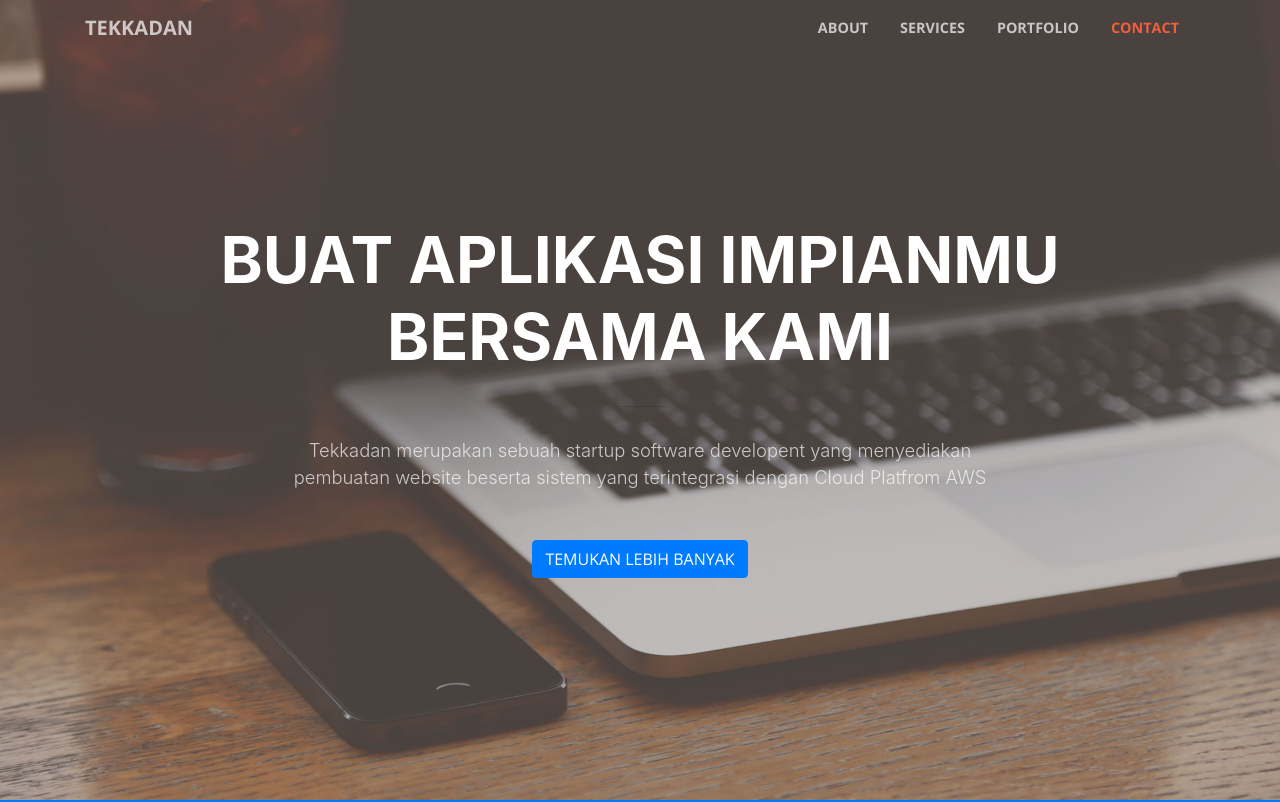
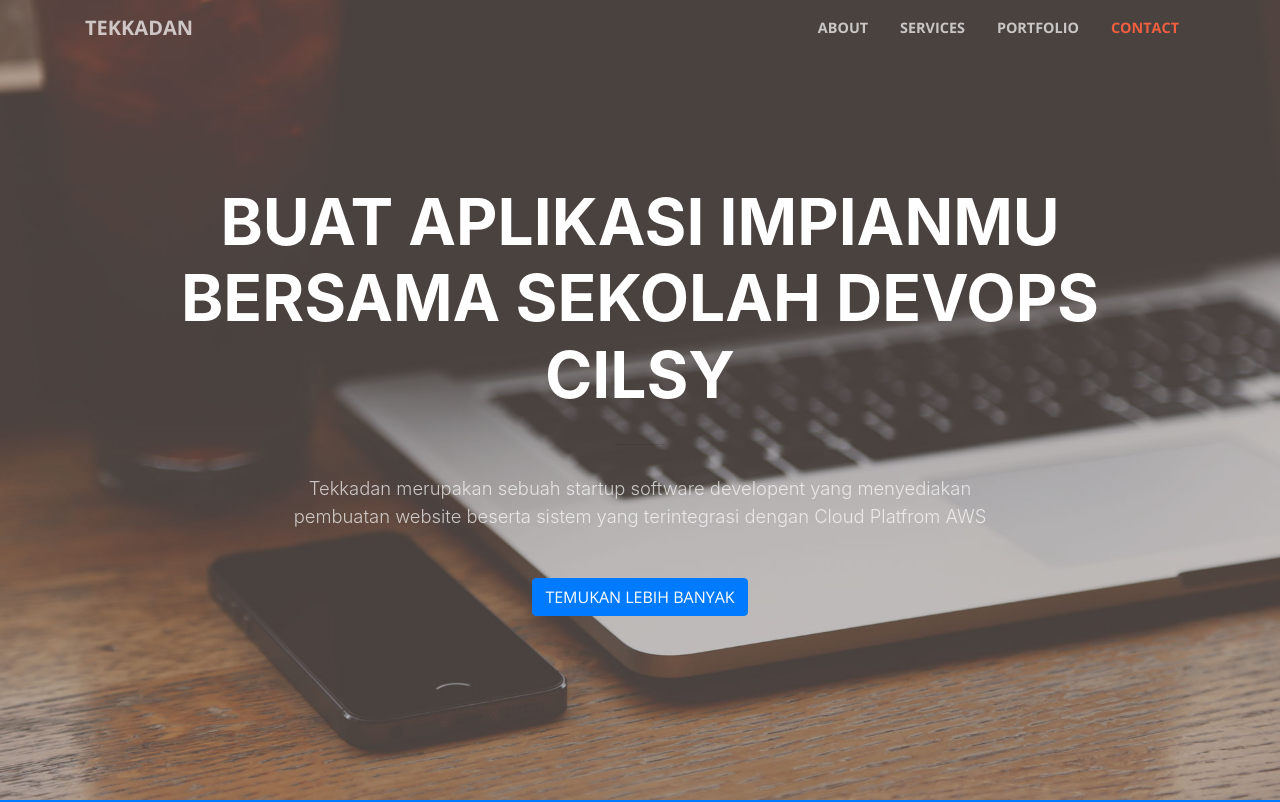
Before and after one commit to dikdoang17/landing-page, a website with bundled scripts: page index.html in a window 1280 px wide. Shown: the top 802 px of the page. Built offline with nearby package versions, Linux system fonts and the light colour scheme.

Commit message:
Update tagline

```diff
--- a/index.html
+++ b/index.html
@@ -59,7 +59,7 @@
       <div class="row">
         <div class="col-lg-10 mx-auto">
           <h1 class="text-uppercase">
-            <strong>Buat Aplikasi Impianmu bersama kami</strong>
+            <strong>Buat Aplikasi Impianmu bersama Sekolah Devops Cilsy</strong>
           </h1>
           <hr>
         </div>
```
